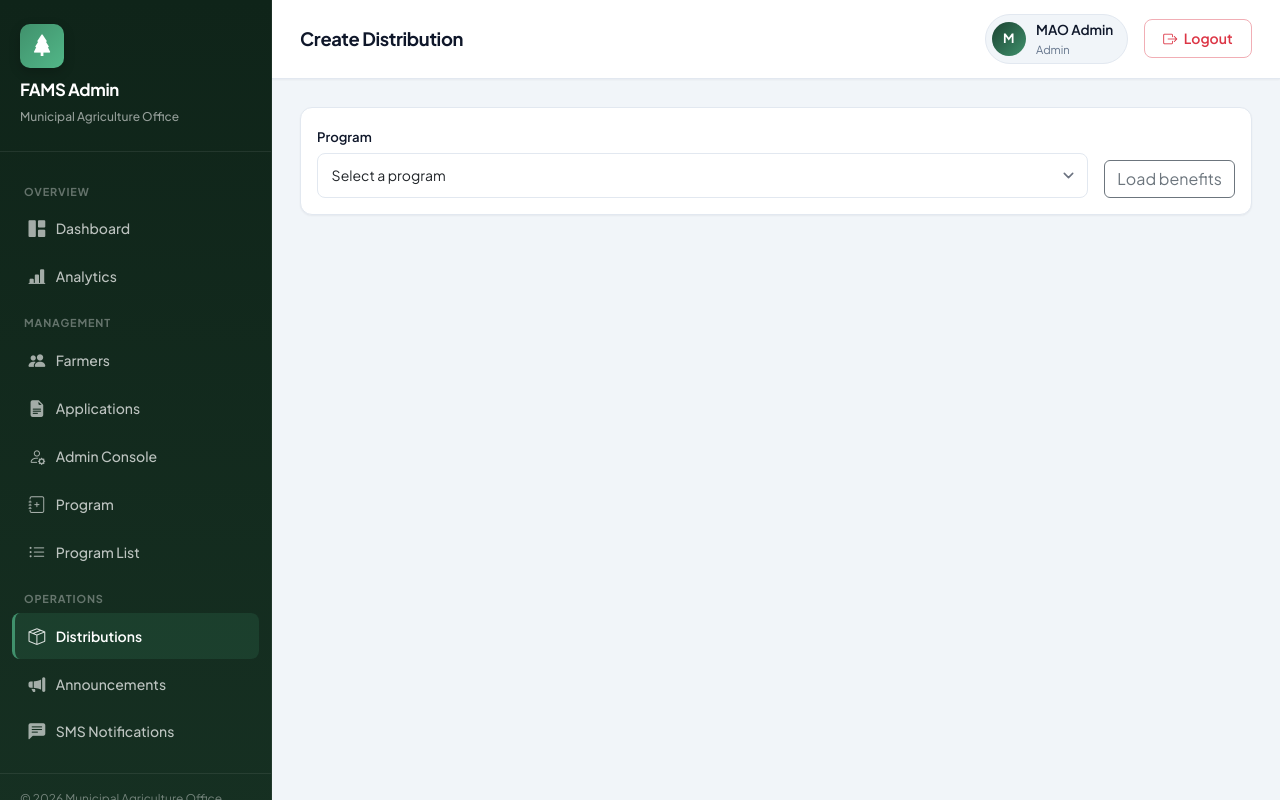
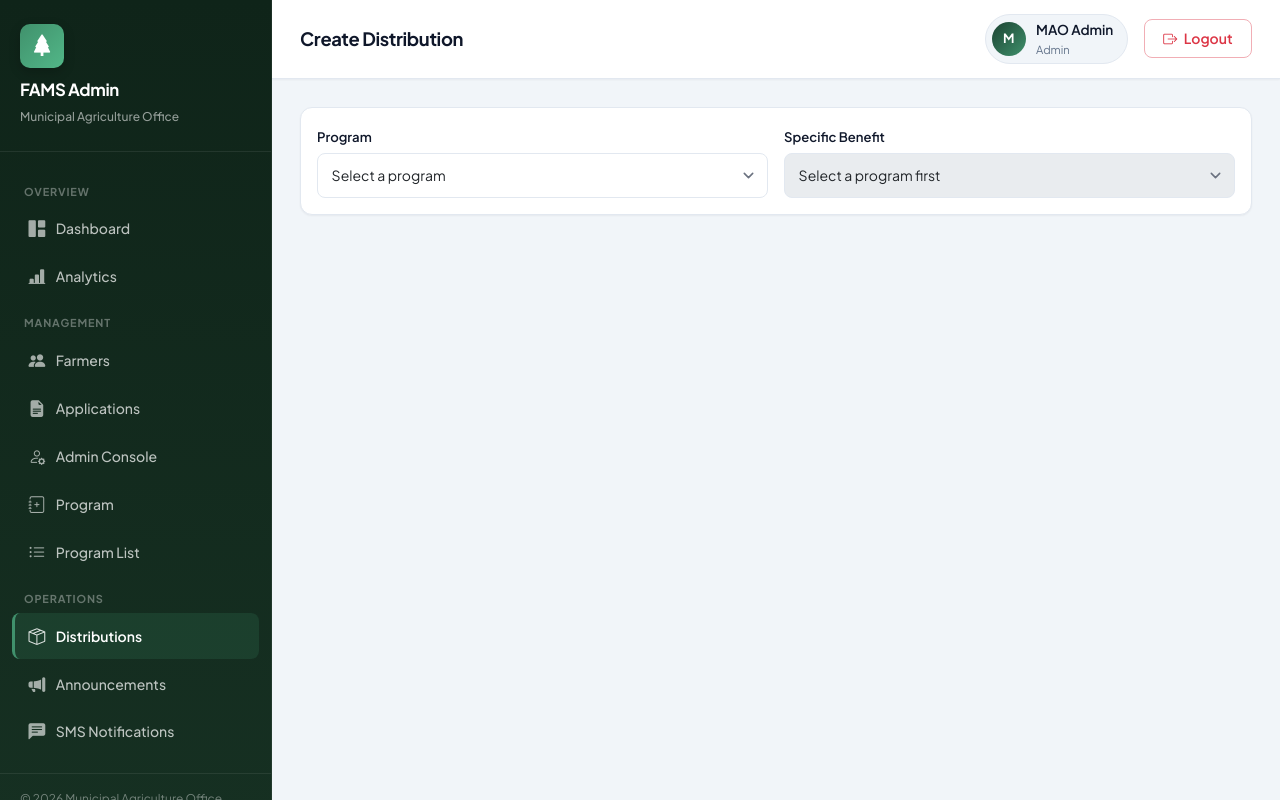
Before and after one commit to chulo0202/capstone, a Laravel app: page /admin/distribution-batches/create in a window 1280 px wide. Run offline with Laravel 12, Linux system fonts and the light colour scheme; a user stored in the database is signed in; data comes from the database, SQL or seed files in the repository; style sheets or scripts are compiled from the project's sources.

Commit message:
Load distribution benefits when the program changes

```diff
--- a/resources/views/admin/distribution-batches/form.blade.php
+++ b/resources/views/admin/distribution-batches/form.blade.php
@@ -4,7 +4,8 @@
 
 @section('main')
 @if (!$batch)
-    <form method="GET" action="{{ route('admin.distribution-batches.create') }}" class="card card-body mb-3">
+    <form method="GET" action="{{ route('admin.distribution-batches.create') }}" class="card card-body mb-3" id="distribution-selection-form"
+        data-program="{{ $program?->id }}" data-benefit="{{ $benefit?->id }}">
         <div class="row g-3 align-items-end">
             <div class="col-md">
                 <label class="form-label" for="distribution-program">Program</label>
@@ -15,20 +16,18 @@
                     @endforeach
                 </select>
             </div>
-            @if ($program)
             <div class="col-md">
                 <label class="form-label" for="distribution-benefit">Specific Benefit</label>
-                    <select class="form-select" name="benefit" id="distribution-benefit">
-                        <option value="">Select a benefit</option>
-                        @foreach ($program->benefits as $option)
+                <select class="form-select" name="benefit" id="distribution-benefit" @disabled(!$program)>
+                    <option value="">{{ $program ? 'Select a benefit' : 'Select a program first' }}</option>
+                    @foreach ($program?->benefits ?? [] as $option)
                         <option value="{{ $option->id }}" @selected($benefit?->id === $option->id)>
                             {{ $option->name }}{{ $option->archived_at ? ' (archived)' : '' }}
                         </option>
                     @endforeach
                 </select>
             </div>
-            @endif
-            <div class="col-md-auto"><button class="btn btn-outline-secondary">Load {{ $program ? 'selection' : 'benefits' }}</button></div>
+            <noscript><div class="col-md-auto"><button class="btn btn-outline-secondary">Load selection</button></div></noscript>
         </div>
     </form>
 @endif
@@ -97,6 +96,29 @@
     <div class="alert alert-info">No available approved applications for this benefit.</div>
 @endif
 <script>
+    const selectionForm = document.getElementById('distribution-selection-form');
+
+    if (selectionForm) {
+        const program = selectionForm.elements.program;
+        const benefit = selectionForm.elements.benefit;
+
+        program.addEventListener('change', () => {
+            benefit.value = '';
+            benefit.disabled = true;
+            // Submit even if the admin clears the program to reset the page.
+            selectionForm.submit();
+        });
+
+        benefit.addEventListener('change', () => selectionForm.requestSubmit());
+
+        // Browsers can restore select values after navigating back.
+        window.addEventListener('pageshow', () => {
+            program.value = selectionForm.dataset.program;
+            benefit.value = selectionForm.dataset.benefit;
+            benefit.disabled = !program.value;
+        });
+    }
+
     const scheduleForm = document.getElementById('distribution-batch-form');
 
     if (scheduleForm) {
```
Also changed, not shown: tests/Feature/BenefitSpecificWorkflowTest.php (+30 -0 lines). Lines whose indentation alone changed are shown as unchanged.
